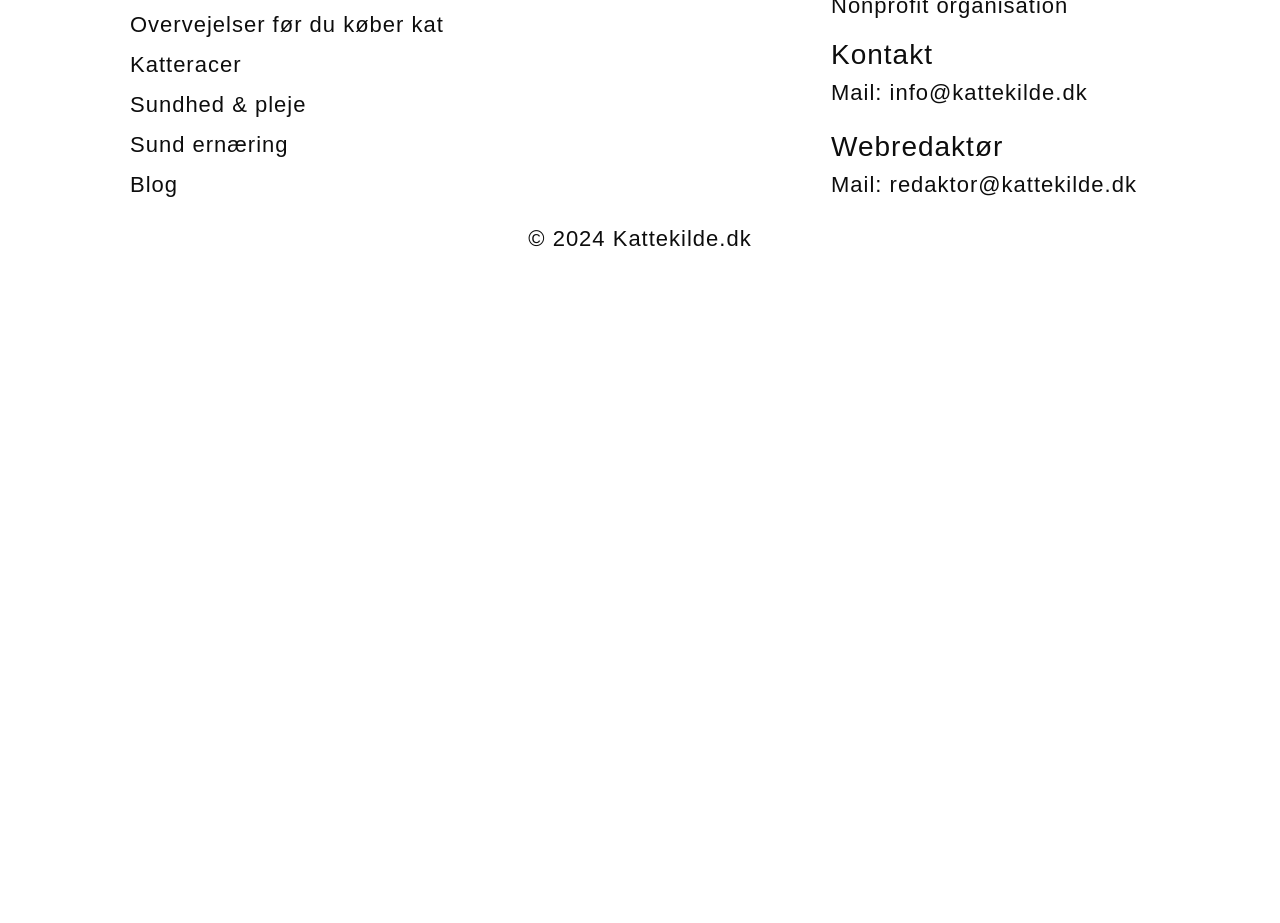
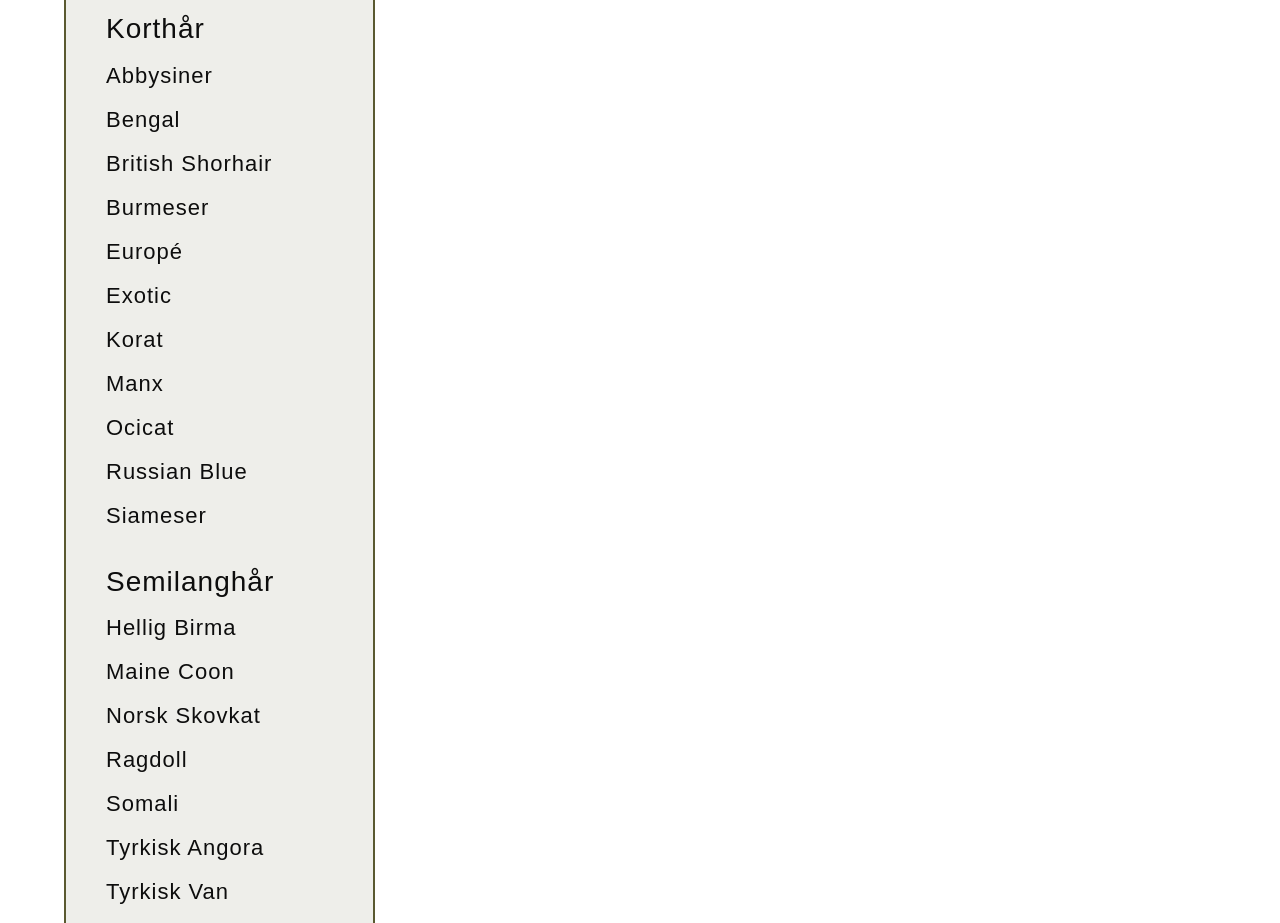
Before and after one commit to majdal01/kattekilde, a plain HTML site: page katteracer.html in a window 1280 px wide. Shown: the part 1150-2073 px from the top of the page. Before the commit the page ends 1424 px from the top, so only its background shows below. Drawn offline with Linux system fonts and the light colour scheme; a web font is replaced by a local one.

Commit message:
Tilføjet liste til katteracer

```diff
--- a/katteracer.html
+++ b/katteracer.html
@@ -36,7 +36,38 @@
 
          <aside class="katteracerliste">
             <h2><span class="red">K</span>atteracer</h2>
-
+            <h3>Hårløs</h3>
+            <a href="#">Sphynx</a>
+            <h3>Korthår</h3>
+            <nav>
+                <ul>
+                    <li><a href="#">Abbysiner</a></li>
+                    <li><a href="#">Bengal</a></li>
+                    <li><a href="#">British Shorhair</a></li>
+                    <li><a href="#">Burmeser</a></li>
+                    <li><a href="#">Europé</a></li>
+                    <li><a href="#">Exotic</a></li>
+                    <li><a href="#">Korat</a></li>
+                    <li><a href="#">Manx</a></li>
+                    <li><a href="#">Ocicat</a></li>
+                    <li><a href="#">Russian Blue</a></li>
+                    <li><a href="#">Siameser</a></li>
+                </ul>
+            </nav>
+            <h3>Semilanghår</h3>
+            <nav>
+                <ul>
+                    <li><a href="#">Hellig Birma</a></li>
+                    <li><a href="#">Maine Coon</a></li>
+                    <li><a href="#">Norsk Skovkat</a></li>
+                    <li><a href="#">Ragdoll</a></li>
+                    <li><a href="#">Somali</a></li>
+                    <li><a href="#">Tyrkisk Angora</a></li>
+                    <li><a href="#">Tyrkisk Van</a></li>
+                </ul>
+            </nav>
+            <h3>Langhår</h3>
+            <a href="#">Perser</a>
          </aside>
 
 
@@ -52,7 +83,7 @@
                         <ul>
                             <li><a href="index.html">Forside</a></li>
                             <li><a href="overvejelser.html">Overvejelser før du køber kat</a></li>
-                            <li><a href="#">Katteracer</a></li>
+                            <li><a href="katteracer.html">Katteracer</a></li>
                             <li><a href="#">Sundhed & pleje</a></li>
                             <li><a href="#">Sund ernæring</a></li>
                             <li><a href="#">Blog</a></li>
--- a/style.scss
+++ b/style.scss
@@ -257,5 +257,33 @@ footer{
 /*------Siden Katteracer---------*/
 
 .katteracerliste{
+    grid-column: 1 / 2 ;
+    margin-top: 5em;
+    width: 27%;
+    justify-self: left;
+    align-self: center;
+    margin-right: 20px;
+    border: 2px solid partial.$morkgron;
+    border-radius: 20px;
+    background-color: partial.$lysgron;
+    padding: 2.5em;
 
+        h3{
+            padding: 1em 0 0.3em 0;
+        }
+
+        ul{
+            list-style: none;
+            padding: 0;
+        }
+
+        a{
+            text-decoration: none;
+            line-height: 2em;
+
+            &:hover{
+                background-color: #E8CBC0;
+                width: 100%;
+            }
+        }
 }
```
Also changed, not shown: index.html (+1 -1 lines), style.css, 1 other file.
